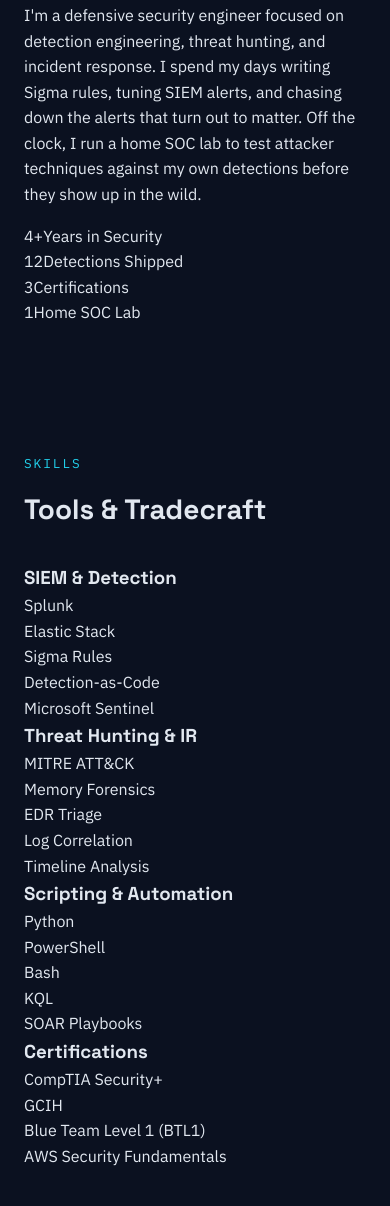
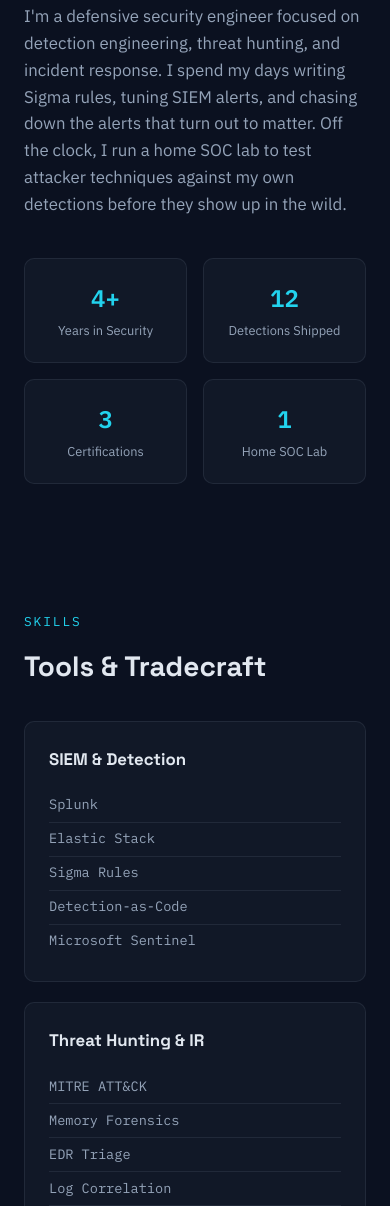
Before and after one commit to pfdemai/pfdemai.github.io, a plain HTML site: page index.html in a window 390 px wide. Shown: the part 794-2000 px from the top of the page. Drawn offline with Linux system fonts and the light colour scheme.

Commit message:
Style about and skills sections with responsive grids

```diff
--- a/styles.css
+++ b/styles.css
@@ -289,3 +289,90 @@
     transform: none !important;
   }
 }
+
+/* ---------- About ---------- */
+.about__bio {
+  max-width: 640px;
+  color: var(--color-text-secondary);
+  font-size: 1.05rem;
+  margin-bottom: 2.5rem;
+}
+
+.stat-strip {
+  display: grid;
+  grid-template-columns: repeat(2, 1fr);
+  gap: 1rem;
+}
+
+.stat-chip {
+  background: var(--color-bg-elevated);
+  border: 1px solid var(--color-border);
+  border-radius: var(--radius);
+  padding: 1.25rem;
+  text-align: center;
+}
+
+.stat-chip__value {
+  display: block;
+  font-family: var(--font-mono);
+  font-size: 1.5rem;
+  color: var(--color-accent-cyan);
+  font-weight: 600;
+}
+
+.stat-chip__label {
+  display: block;
+  font-size: 0.8rem;
+  color: var(--color-text-secondary);
+  margin-top: 0.25rem;
+}
+
+/* ---------- Skills ---------- */
+.skills__grid {
+  display: grid;
+  gap: 1.25rem;
+  grid-template-columns: 1fr;
+}
+
+.skill-card {
+  background: var(--color-bg-elevated);
+  border: 1px solid var(--color-border);
+  border-radius: var(--radius);
+  padding: 1.5rem;
+}
+
+.skill-card__title {
+  font-size: 1.05rem;
+  margin-bottom: 1rem;
+  color: var(--color-text-primary);
+}
+
+.skill-card__list li {
+  font-family: var(--font-mono);
+  font-size: 0.85rem;
+  color: var(--color-text-secondary);
+  padding: 0.35rem 0;
+  border-top: 1px solid var(--color-border);
+}
+
+.skill-card__list li:first-child {
+  border-top: none;
+}
+
+@media (min-width: 640px) {
+  .stat-strip {
+    grid-template-columns: repeat(4, 1fr);
+  }
+}
+
+@media (min-width: 720px) {
+  .skills__grid {
+    grid-template-columns: repeat(2, 1fr);
+  }
+}
+
+@media (min-width: 1024px) {
+  .skills__grid {
+    grid-template-columns: repeat(4, 1fr);
+  }
+}
```
